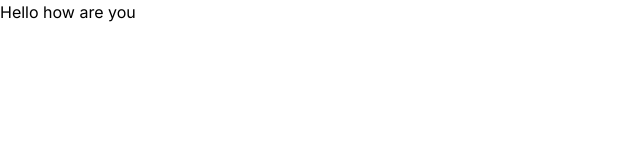
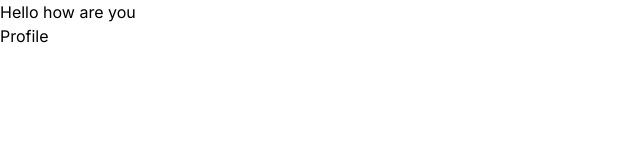
Before and after one commit to juiceman1014/bakery-website, a Next.js app in the folder client/: page / in a window 1280 px wide. Shown: the top 160 px of the page, without its empty margins (0-640 px from the left). Built offline with nearby package versions, Linux system fonts and the light colour scheme.

Commit message:
fixed eslint underline error and added link to profile page

```diff
--- a/client/src/app/page.jsx
+++ b/client/src/app/page.jsx
@@ -1,6 +1,10 @@
+import Link from 'next/link'
 
 export default function Home() {
   return (
+    <main>
     <h1>Hello how are you</h1>
+    <Link href = "/profile">Profile</Link>
+    </main>
   );
 }
--- a/client/src/app/profile/page.jsx
+++ b/client/src/app/profile/page.jsx
@@ -3,5 +3,3 @@ function pageProfile() {
     <div>Beauford</div>
   )
 }
-
-export default pageProfile
```
Also changed, not shown: client/package.json (+5 -5 lines), client/.eslintrc.json, 2 other files (tests, documents, lock files or other folders).
